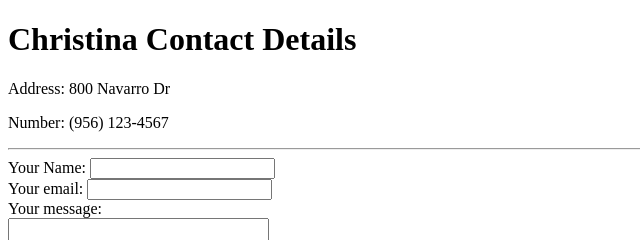
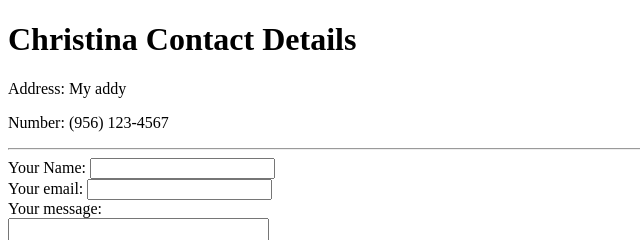
Before and after one commit to christina410/CV, a plain HTML site: page Contact.html in a window 1280 px wide. Shown: the top 240 px of the page, 0-640 px from the left. Drawn offline with Linux system fonts and the light colour scheme.

Commit message:
Update Contact.html
Removed address

```diff
--- a/Contact.html
+++ b/Contact.html
@@ -8,7 +8,7 @@
 
 <body>
   <h1>Christina Contact Details</h1>
-  <p> Address: 800 Navarro Dr</p>
+  <p> Address: My addy </p>
   <p>Number: (956) 123-4567 </p>
 
 <hr>
```
